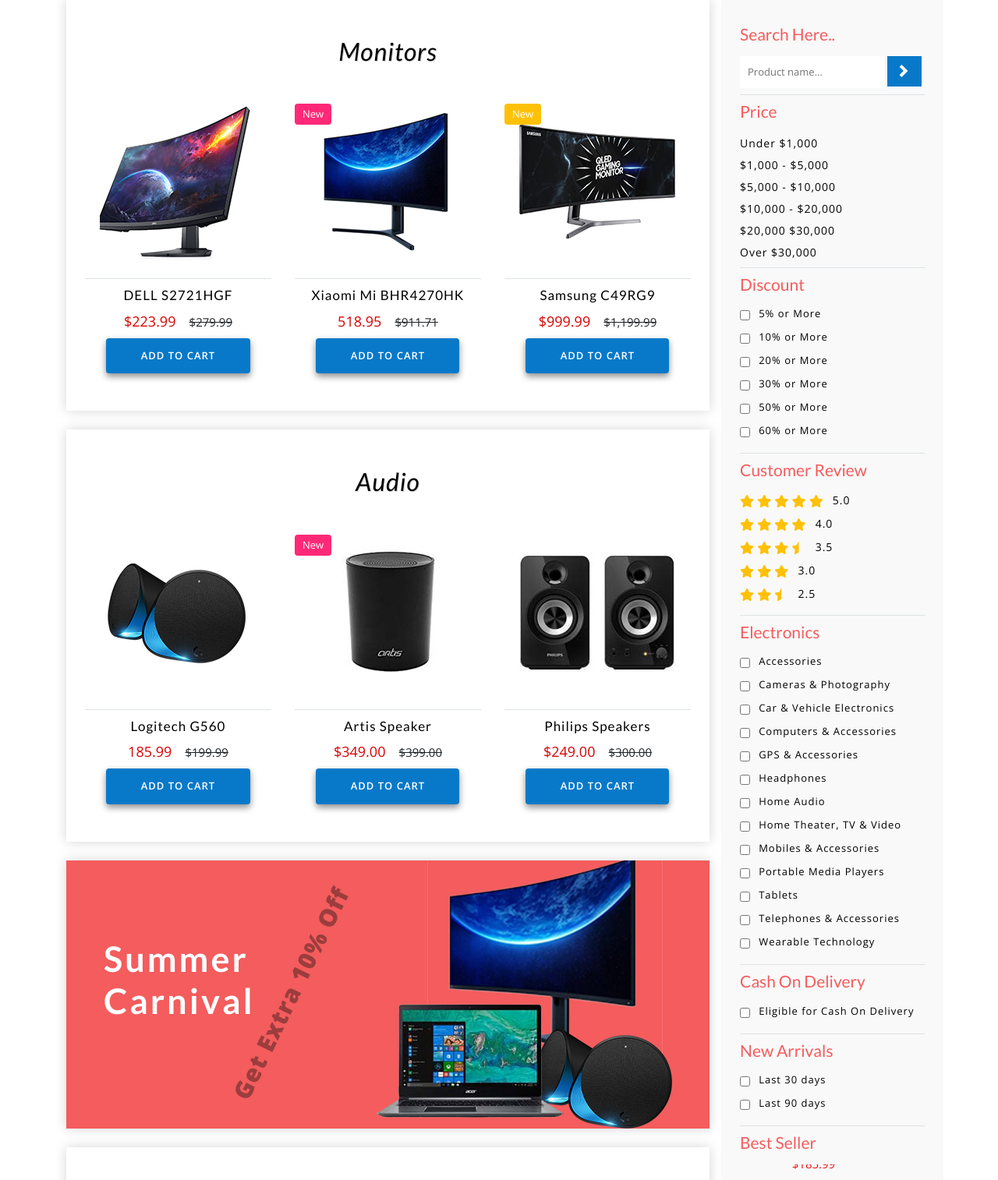
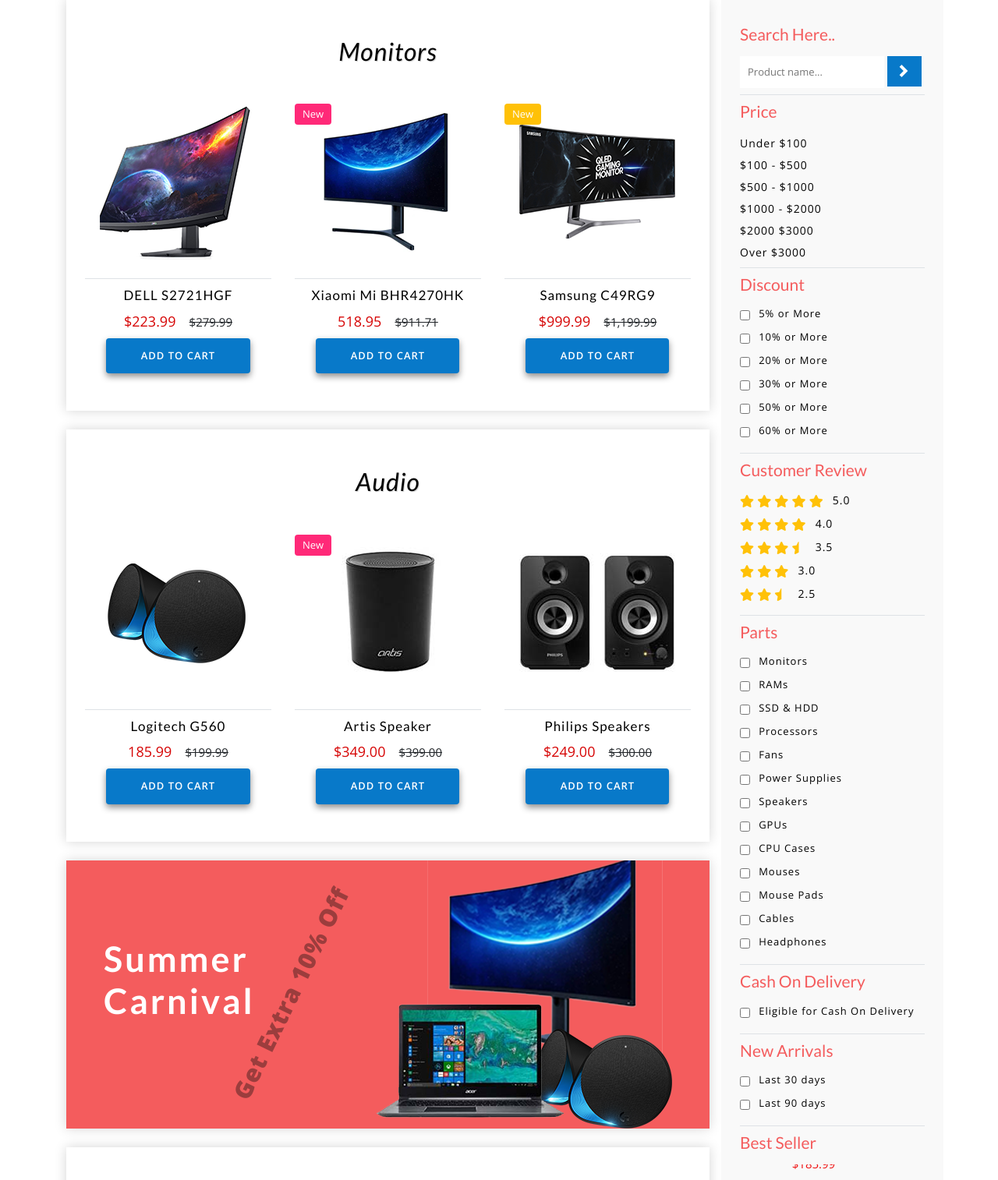
Before and after one commit to MHanifKusuma/ByteStore, a plain HTML site: page Web Prototype/web/index.html in a window 1280 px wide. Shown: the part 1030-2544 px from the top of the page at 78% size. Drawn offline with nearby package versions, Linux system fonts and the light colour scheme.

Commit message:
updated index.html

```diff
--- a/Web Prototype/web/index.html
+++ b/Web Prototype/web/index.html
@@ -1266,22 +1266,22 @@
 							<div class="w3l-range">
 								<ul>
 									<li>
-										<a href="#">Under $1,000</a>
+										<a href="#">Under $100</a>
 									</li>
 									<li class="my-1">
-										<a href="#">$1,000 - $5,000</a>
+										<a href="#">$100 - $500</a>
 									</li>
 									<li>
-										<a href="#">$5,000 - $10,000</a>
+										<a href="#">$500 - $1000</a>
 									</li>
 									<li class="my-1">
-										<a href="#">$10,000 - $20,000</a>
+										<a href="#">$1000 - $2000</a>
 									</li>
 									<li>
-										<a href="#">$20,000 $30,000</a>
+										<a href="#">$2000 $3000</a>
 									</li>
 									<li class="mt-1">
-										<a href="#">Over $30,000</a>
+										<a href="#">Over $3000</a>
 									</li>
 								</ul>
 							</div>
@@ -1371,59 +1371,59 @@
 						<!-- //reviews -->
 						<!-- electronics -->
 						<div class="left-side border-bottom py-2">
-							<h3 class="agileits-sear-head mb-3">Electronics</h3>
+							<h3 class="agileits-sear-head mb-3">Parts</h3>
 							<ul>
 								<li>
 									<input type="checkbox" class="checked">
-									<span class="span">Accessories</span>
-								</li>
-								<li>
-									<input type="checkbox" class="checked">
-									<span class="span">Cameras & Photography</span>
-								</li>
-								<li>
-									<input type="checkbox" class="checked">
-									<span class="span">Car & Vehicle Electronics</span>
-								</li>
-								<li>
-									<input type="checkbox" class="checked">
-									<span class="span">Computers & Accessories</span>
-								</li>
-								<li>
-									<input type="checkbox" class="checked">
-									<span class="span">GPS & Accessories</span>
+									<span class="span">Monitors</span>
+								</li>
+								<li>
+									<input type="checkbox" class="checked">
+									<span class="span">RAMs</span>
+								</li>
+								<li>
+									<input type="checkbox" class="checked">
+									<span class="span">SSD &amp; HDD</span>
+								</li>
+								<li>
+									<input type="checkbox" class="checked">
+									<span class="span">Processors</span>
+								</li>
+								<li>
+									<input type="checkbox" class="checked">
+									<span class="span">Fans</span>
+								</li>
+								<li>
+									<input type="checkbox" class="checked">
+									<span class="span">Power Supplies</span>
+								</li>
+								<li>
+									<input type="checkbox" class="checked">
+									<span class="span">Speakers</span>
+								</li>
+								<li>
+									<input type="checkbox" class="checked">
+									<span class="span">GPUs</span>
+								</li>
+								<li>
+									<input type="checkbox" class="checked">
+									<span class="span">CPU Cases</span>
+								</li>
+								<li>
+									<input type="checkbox" class="checked">
+									<span class="span">Mouses</span>
+								</li>
+								<li>
+									<input type="checkbox" class="checked">
+									<span class="span">Mouse Pads</span>
+								</li>
+								<li>
+									<input type="checkbox" class="checked">
+									<span class="span">Cables</span>
 								</li>
 								<li>
 									<input type="checkbox" class="checked">
 									<span class="span">Headphones</span>
-								</li>
-								<li>
-									<input type="checkbox" class="checked">
-									<span class="span">Home Audio</span>
-								</li>
-								<li>
-									<input type="checkbox" class="checked">
-									<span class="span">Home Theater, TV & Video</span>
-								</li>
-								<li>
-									<input type="checkbox" class="checked">
-									<span class="span">Mobiles & Accessories</span>
-								</li>
-								<li>
-									<input type="checkbox" class="checked">
-									<span class="span">Portable Media Players</span>
-								</li>
-								<li>
-									<input type="checkbox" class="checked">
-									<span class="span">Tablets</span>
-								</li>
-								<li>
-									<input type="checkbox" class="checked">
-									<span class="span">Telephones & Accessories</span>
-								</li>
-								<li>
-									<input type="checkbox" class="checked">
-									<span class="span">Wearable Technology</span>
 								</li>
 							</ul>
 						</div>
```
